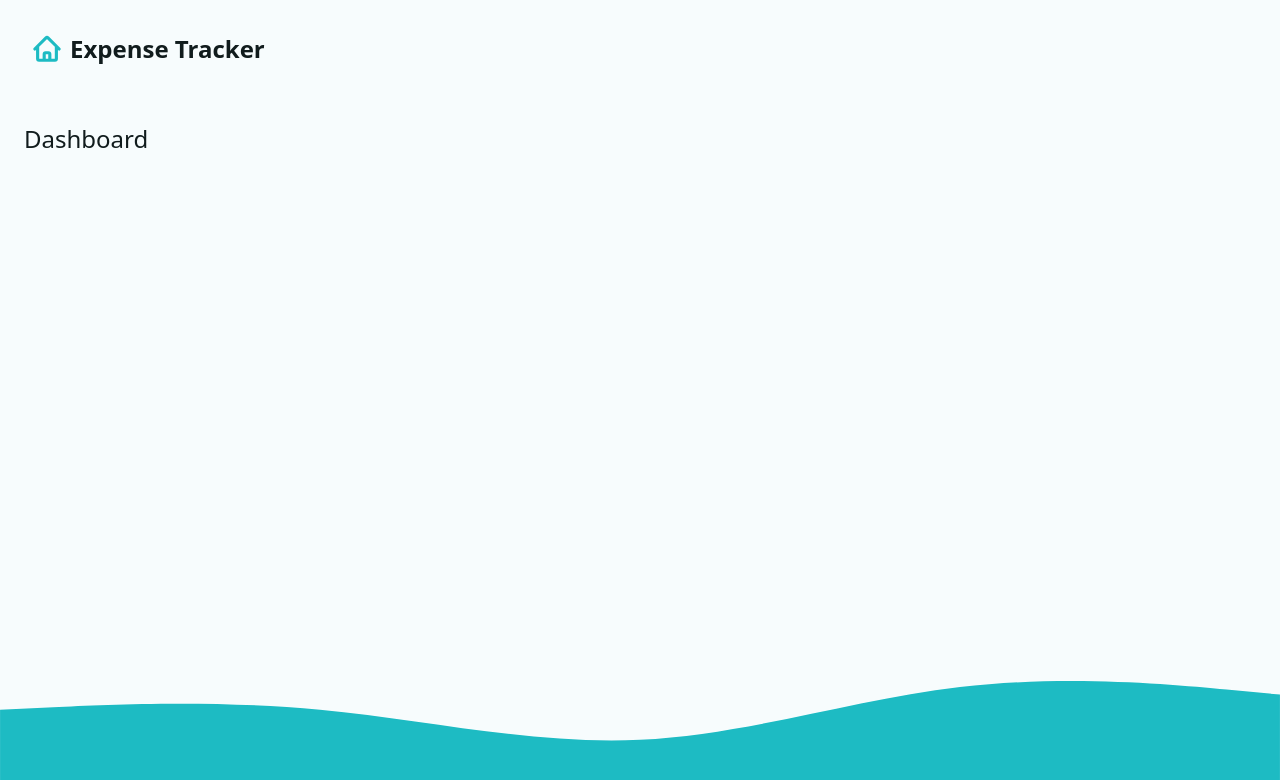
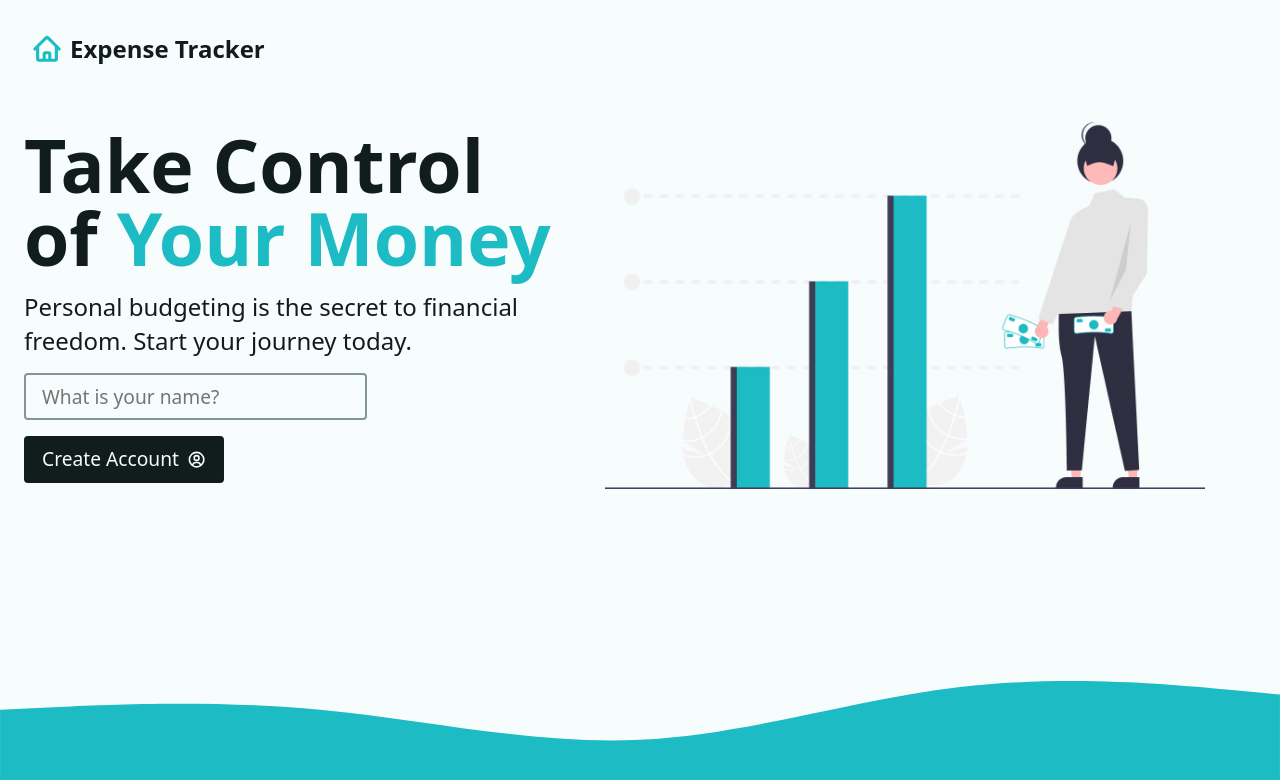
Before and after one commit to LucioFider/React-Expense-Tracker, a React (Vite) app: page / in a window 1280 px wide. Shown: the top 780 px of the page. Built offline with nearby package versions, Linux system fonts and the light colour scheme.

Commit message:
6th-commit

```diff
--- a/package.json
+++ b/package.json
@@ -12,7 +12,8 @@
     "react": "^18.2.0",
     "react-dom": "^18.2.0",
     "react-icons": "^4.7.1",
-    "react-router-dom": "^6.8.1"
+    "react-router-dom": "^6.8.1",
+    "react-toastify": "^9.1.1"
   },
   "devDependencies": {
     "@types/react": "^18.0.27",
--- a/src/App.jsx
+++ b/src/App.jsx
@@ -1,5 +1,7 @@
 import { createBrowserRouter, RouterProvider } from "react-router-dom";
-
+// library
+import { ToastContainer, toast } from "react-toastify";
+import "react-toastify/dist/ReactToastify.css";
 // Actions
 import { logoutAction } from "./actions/logout";
 
@@ -7,7 +9,7 @@ import { logoutAction } from "./actions/logout";
 import Main, { mainLoader } from "./layouts/Main";
 
 // Routes
-import Dashboard, { dashboardLoader } from "./pages/Dashboard";
+import Dashboard, { dashboardAction, dashboardLoader } from "./pages/Dashboard";
 import Error from "./pages/Error";
 
 const router = createBrowserRouter([
@@ -21,6 +23,7 @@ const router = createBrowserRouter([
         index: true,
         element: <Dashboard />,
         loader: dashboardLoader,
+        action: dashboardAction,
         errorElement: <Error />,
       },
       {
@@ -35,6 +38,7 @@ function App() {
   return (
     <div className="App">
       <RouterProvider router={router} />
+      <ToastContainer />
     </div>
   );
 }
--- a/src/actions/logout.js
+++ b/src/actions/logout.js
@@ -1,4 +1,7 @@
 import { redirect } from "react-router-dom";
+
+// library
+import { toast } from "react-toastify";
 
 // helpers
 import { deleteItem } from "../helpers";
@@ -6,7 +9,7 @@ import { deleteItem } from "../helpers";
 export async function logoutAction() {
   // delete the user
   deleteItem({ key: "userName" });
-
+  toast.success("You've deleted your account!");
   // return redirect
   return redirect("/");
 }
--- /dev/null
+++ b/src/components/Intro.jsx
@@ -0,0 +1,37 @@
+import React from "react";
+import { Form } from "react-router-dom";
+import { BiUserCircle } from "react-icons/bi";
+import illustration from "../assets/illustration.jpg";
+
+const Intro = () => {
+  return (
+    <div className="intro">
+      <div>
+        <h1>
+          Take Control of <span className="accent">Your Money</span>
+        </h1>
+        <p>
+          Personal budgeting is the secret to financial freedom. Start your
+          journey today.
+        </p>
+        <Form method="post">
+          <input
+            type="text"
+            name="userName"
+            required
+            placeholder="What is your name?"
+            aria-label="Your Name"
+            autoComplete="given-name"
+          />
+          <button type="submit" className="btn btn--dark">
+            <span>Create Account</span>
+            <BiUserCircle />
+          </button>
+        </Form>
+      </div>
+      <img src={illustration} alt="Person with money" width={600} />
+    </div>
+  );
+};
+
+export default Intro;
--- a/src/pages/Dashboard.jsx
+++ b/src/pages/Dashboard.jsx
@@ -1,5 +1,9 @@
 import React from "react";
 import { useLoaderData } from "react-router-dom";
+import { toast } from "react-toastify";
+
+// components
+import Intro from "../components/Intro";
 
 // helper functions
 import { fetchData } from "../helpers";
@@ -11,15 +15,22 @@ export function dashboardLoader() {
   return { userName };
 }
 
+// action
+export async function dashboardAction({ request }) {
+  const data = await request.formData();
+  const formData = Object.fromEntries(data);
+  try {
+    localStorage.setItem("userName", JSON.stringify(formData.userName));
+    return toast.success(`Welcome, ${formData.userName}`);
+  } catch (e) {
+    throw new Error("There was a problem creating your account.");
+  }
+}
+
 const Dashboard = () => {
   const { userName } = useLoaderData();
 
-  return (
-    <div>
-      <h1>{userName}</h1>
-      Dashboard
-    </div>
-  );
+  return <div>{userName ? <p>{userName}</p> : <Intro />}</div>;
 };
 
 export default Dashboard;
```
Also changed, not shown: 1 other file (tests, documents, lock files or other folders).
